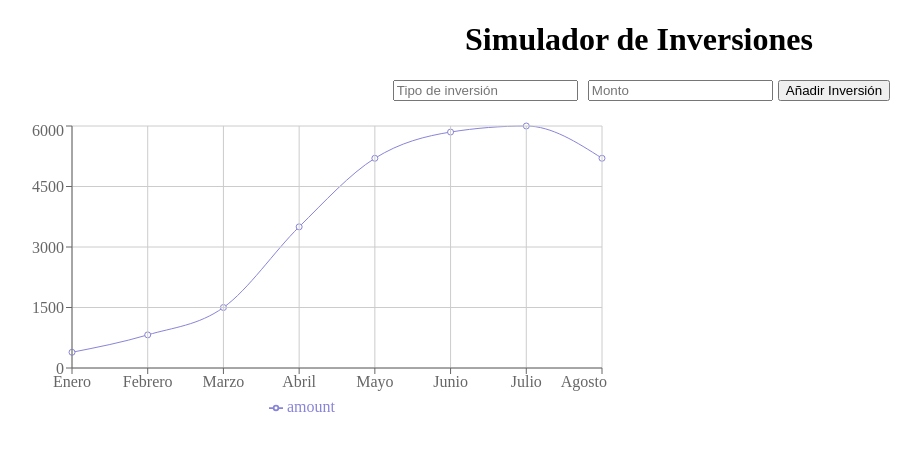
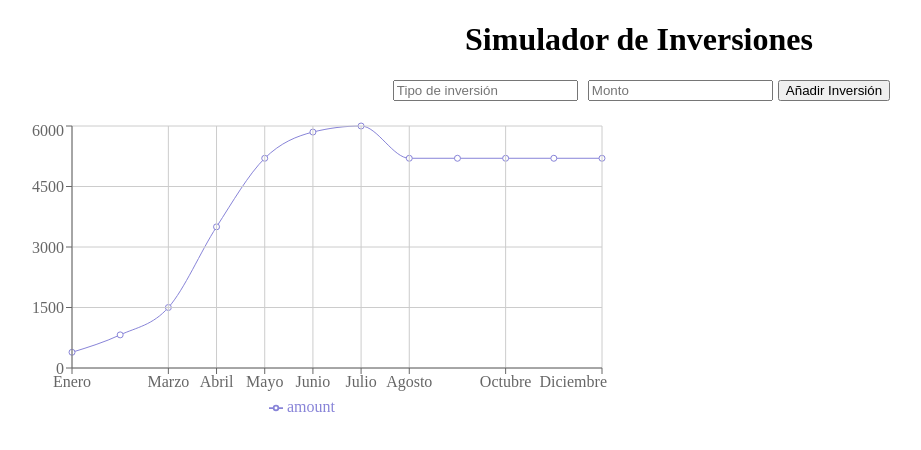
Before and after one commit to pascualmanuel/investify, a React (Create React App) app: page / in a window 1280 px wide. Shown: the top 450 px of the page, without its empty margins (1-922 px from the left). Built offline with nearby package versions, Linux system fonts and the light colour scheme.

Commit message:
Completing moths

```diff
--- a/src/Data/sampleData.js
+++ b/src/Data/sampleData.js
@@ -7,4 +7,8 @@ export const sampleData = [
   { name: "Junio", amount: 5850 },
   { name: "Julio", amount: 6000 },
   { name: "Agosto", amount: 5200 },
+  { name: "Septiembre", amount: 5200 },
+  { name: "Octubre", amount: 5200 },
+  { name: "Noviembre", amount: 5200 },
+  { name: "Diciembre", amount: 5200 },
 ];
```
